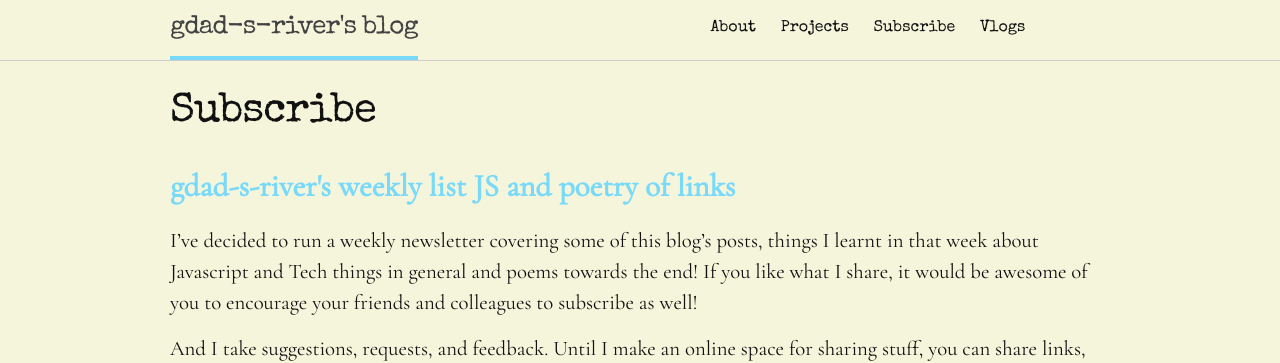
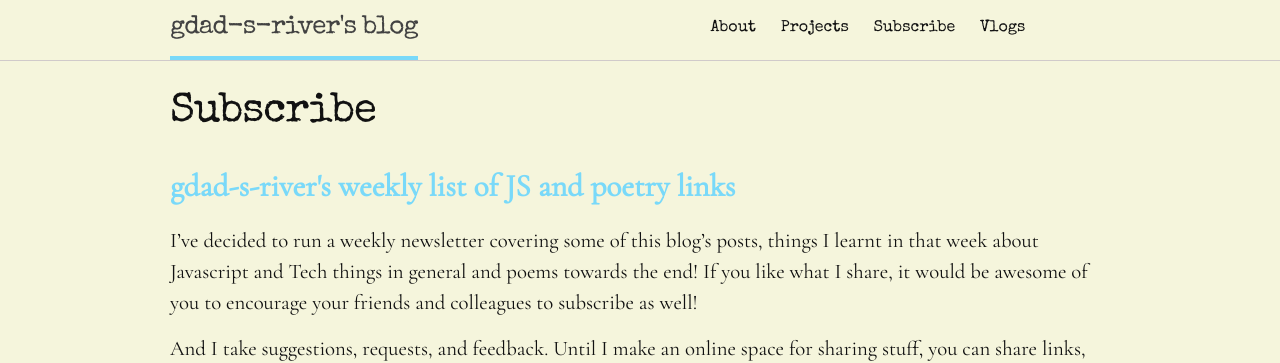
Before and after one commit to gdad-s-river/gdad-s-river.github.io, a Jekyll site: the page built from subscribe.md, in a window 1280 px wide. Shown: the top 363 px of the page. Built offline with Jekyll 4.4.1, drawn with Linux system fonts in a browser that asks for light colours; comment, search, counter and statistics services are not loaded.

Commit message:
type fix

```diff
--- a/subscribe.md
+++ b/subscribe.md
@@ -4,7 +4,7 @@ title: Subscribe
 permalink: /subscribe/
 ---
 
-<h1 style="color: #79d9f9; font-weight: bold">gdad-s-river's weekly list JS and poetry of links</h1>
+<h1 style="color: #79d9f9; font-weight: bold">gdad-s-river's weekly list of JS and poetry links</h1>
 
 I've decided to run a weekly newsletter covering some of this blog's posts, things I learnt in that week about Javascript and Tech things in general and poems towards the end! If you like what I share, it would be awesome of you to encourage your friends and colleagues to subscribe as well!
 
--- a/sw.js
+++ b/sw.js
@@ -2,7 +2,7 @@
 layout: null
 ---
 
-const staticCacheName = "gdad-s-river-static-v72";
+const staticCacheName = "gdad-s-river-static-v73";
 
 console.log("installing service worker");
 
```
